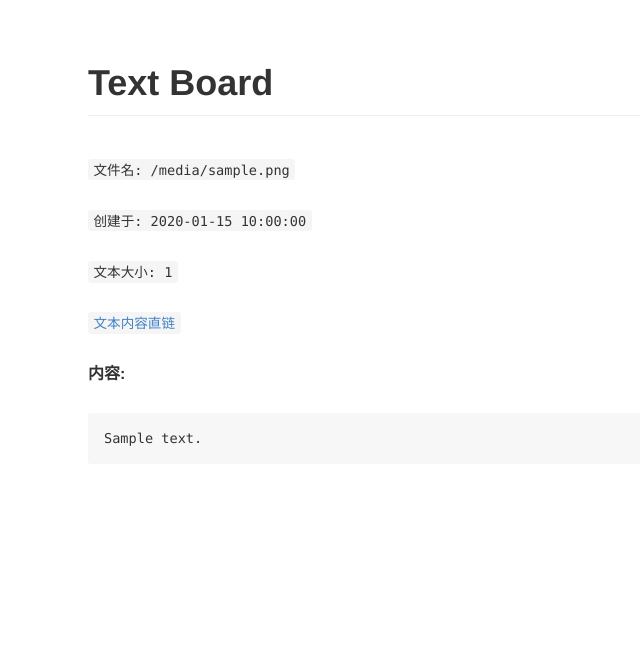
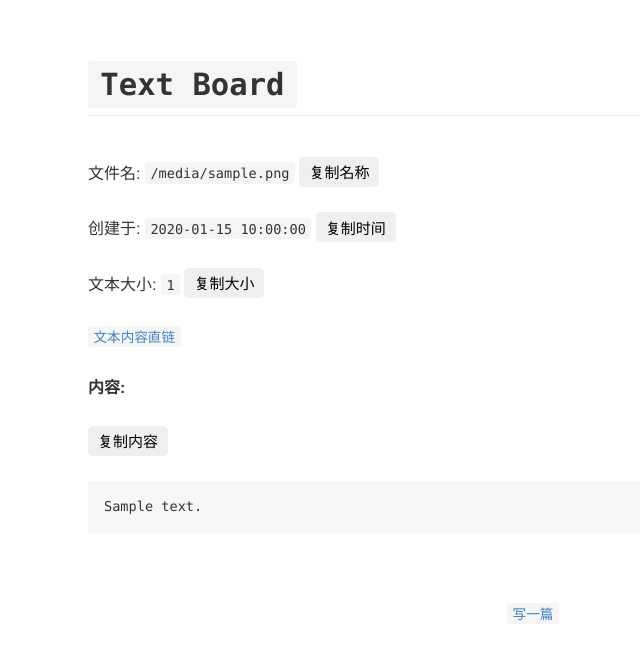
Before and after one commit to wzk0/textboard, a Flask app: template templates/look.html in a window 1280 px wide. Shown: the top 670 px of the page, without its empty margins (107-747 px from the left). Run offline with Flask 2, Linux system fonts and the light colour scheme; the template is opened without the code that fills it: most values are stand-ins (such as "Sample title", 1, 10 or a date in 2020).

Commit message:
给模板加上了复制功能 加了新链接clear 可用于一键清除储存文件

```diff
--- a/app.py
+++ b/app.py
@@ -26,8 +26,8 @@ def get_code(length):
 ##分析前端textarea传来的内容, 将第一行删去并得到文件名
 def analyse(s):
 	try:
-		name_all=str(''.join(get_code(6)))+'.'+str(s.split('\n')[0])
-		with open('data/post/'+name_all[:-1],'w')as f:
+		name_all=str(''.join(get_code(6)))+'.'+str(s.split('\n')[0])[:-1]
+		with open('data/post/'+name_all,'w')as f:
 			f.write('\n'.join(s.split('\n')[1:]))
 		return name_all
 	except:
@@ -40,7 +40,7 @@ def index():
 		if request.method=='POST':
 			text=request.form.get('text')
 			filename=analyse(text)
-			return render_template('result.html',look_url='/look/'+filename,raw_url='/raw/'+filename,filename=filename,last_name=filename.split('.')[-1][:-1])
+			return render_template('result.html',look_url='/look/'+filename,raw_url='/raw/'+filename,filename=filename,last_name=filename.split('.')[-1])
 		return render_template('index.html',num=len(os.listdir('data/post'))-1)
 	except:
 		return render_template('404.html'),404
@@ -79,5 +79,14 @@ def packup(passwd):
 	else:
 		return render_template('404.html'),404
 
+@app.route('/clear/<string:passwd>')
+def clr(passwd):
+	global pwd
+	if passwd==pwd:
+		os.system('rm -rf data/post/* && touch data/post/.init.txt')
+		return '完成!'
+	else:
+		return render_template('404.html'),404
+
 if __name__ == "__start__":
     app.run(host='0.0.0.0')
--- a/templates/404.html
+++ b/templates/404.html
@@ -1095,7 +1095,7 @@ body .markdown-body
 </head>
 <article class="markdown-body">
 <body>
-<h1>Text Board</h1><br>
+<h1><code>Text Board</code></h1><br>
 <b>404 NOT FOUND - 找不到此文件或页面!</b><br>
 <br><br><center><code><a href="/">返回主页</a></code></center>
 </body>
--- a/templates/index.html
+++ b/templates/index.html
@@ -8,10 +8,10 @@
 </head>
 <article class="markdown-body">
 <body>
-<h1>Text Board</h1><br>
+<h1><code>Text Board</code></h1><br>
 <form method="post"><br><b><li>编辑区:</b></li><br><br>
 <textarea class="k" required="" name="text" id="text" wrap="hard" autofocus placeholder="点此输入. 首行请输入后缀名, 如: txt"></textarea><br><br>
-<center><br><input class="b" type="submit" value="写完了"></center><br>
+<center><br><input style="cursor:pointer" class="b" type="submit" value="写完了"></center><br>
 </form><br><br><b><li>一个完整的例子:</li></b><br><br>
 <pre>py
 print('将会为你创建一个随机文件名(长度为6)的py文件, 文件内容就是这些啦!')
--- a/templates/look.html
+++ b/templates/look.html
@@ -1029,6 +1029,14 @@ body .markdown-body
   }
 }
 
+.bfb {
+    width: 80px;
+    height: 30px;
+    font-size: 15px;
+    border: 0px solid black;
+    border-radius: 5px;
+}
+
 .highlight {background-color:#fff;color:#333333;}
 .highlight .hll {background-color:#ffffcc;}
 .highlight .c{color:#999988;font-style:italic}
@@ -1095,13 +1103,20 @@ body .markdown-body
 </head>
 <article class="markdown-body">
 <body>
-<h1>Text Board</h1><br>
+<h1><code>Text Board</code></h1><br>
 </body>
-<code>文件名: {{ filename }}</code><br><br>
-<code>创建于: {{ time }}</code><br><br>
-<code>文本大小: {{ size }}</code><br><br>
+文件名: <code id="fn">{{ filename }}</code> <button style="cursor:pointer" style="float:right;" class="bfb" onclick="copyById('fn')">复制名称</button><br><br>
+创建于: <code id="time">{{ time }}</code> <button style="cursor:pointer" style="float:right;" class="bfb" onclick="copyById('time')">复制时间</button><br><br>
+文本大小: <code id="size">{{ size }}</code> <button style="cursor:pointer" class="bfb" onclick="copyById('size')">复制大小</button><br><br>
 <code><a href="/raw/{{ filename }}">文本内容直链</a></code><br><br>
-<b>内容:</b><br><br>
-<pre>{{ text }}</pre>
+<b>内容:</b><br><br><button style="cursor:pointer" class="bfb" onclick="copyById('ppp')">复制内容</button><br><br>
+<script type="text/javascript">
+    function copyById(text_id) {
+    var text=document.getElementById(text_id).innerText;
+    navigator.clipboard.writeText(text);
+  }
+</script>
+<pre id="ppp">{{ text }}</pre><br>
+<br><center><code><a href="/">写一篇</a></code></center>
 </article>
 </html>
```
Also changed, not shown: templates/css/style.css (+8 -0 lines), templates/result.html (+14 -4 lines).
